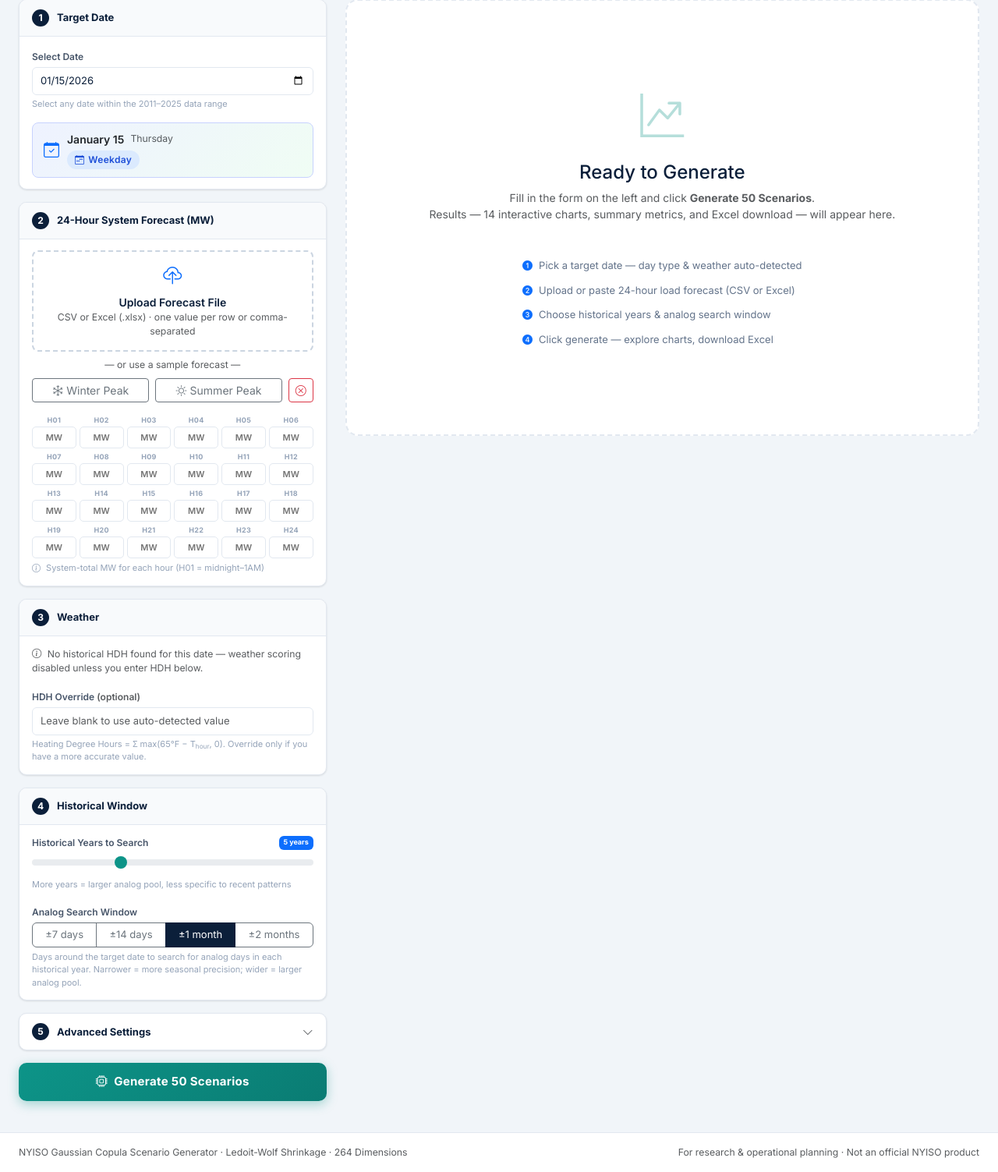
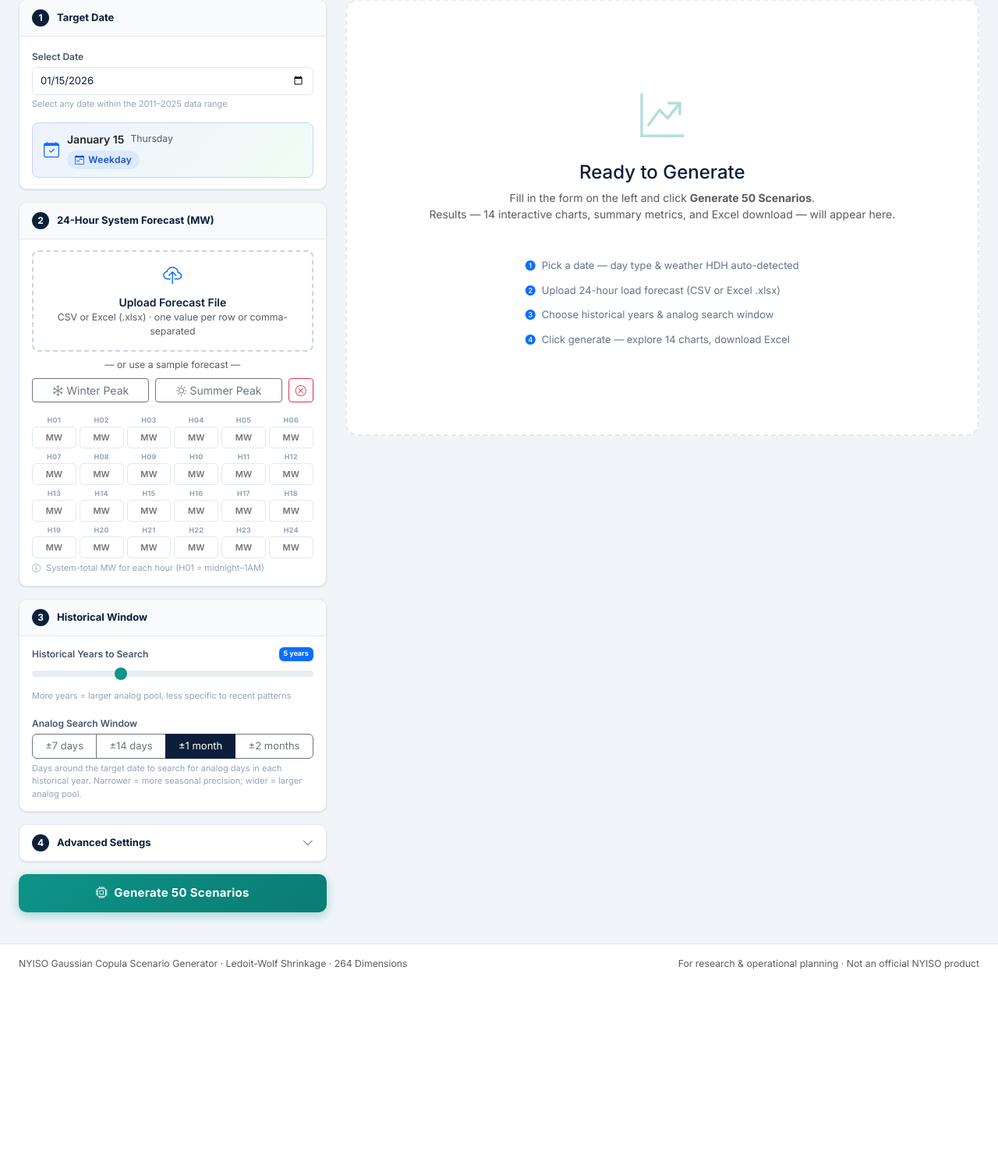
Before and after one commit to Mostofa-Zehad/Copula-Engine, a Flask app: page / in a window 1280 px wide. Shown: the part 402-1905 px from the top of the page at 78% size. After the commit the page ends 1645 px from the top, so only its background shows below. Run offline with Flask 3, Linux system fonts and the light colour scheme; some libraries are stand-ins or nearby versions.

Commit message:
Fix Render OOM crash; remove weather step; better error messages
- render.yaml: drop from --workers 2 to --workers 1 (free tier has 512MB;
  two workers each loading 11 zone Excel files caused OOM → HTML 502 error)
- Remove Step 3 (Weather input) entirely — HDH is auto-fetched from historical
  data and shown inline in the date info card; no user entry needed
- Renumber steps: Historical Window is now step 3, Advanced is step 4
- JS: remove hdh from generate payload; parse response safely so a cold-start
  HTML page shows a clear "server is starting up" message instead of raw JSON error

Co-Authored-By: Claude Sonnet 4.6 <noreply@anthropic.com>

```diff
--- a/render.yaml
+++ b/render.yaml
@@ -5,7 +5,7 @@ services:
     region: oregon
     plan: free
     buildCommand: pip install -r requirements.txt
-    startCommand: gunicorn app:app --workers 2 --timeout 180 --bind 0.0.0.0:$PORT
+    startCommand: gunicorn app:app --workers 1 --timeout 180 --bind 0.0.0.0:$PORT
     envVars:
       - key: PYTHON_VERSION
         value: 3.11.0
--- a/static/js/app.js
+++ b/static/js/app.js
@@ -54,13 +54,9 @@ async function fetchDateInfo() {
   const date    = dateEl?.value;
   const card    = document.getElementById("dateInfoCard");
   const spinner = document.getElementById("dateInfoSpinner");
-  const autoHdhRow    = document.getElementById("autoHdhRow");
-  const noAutoHdhRow  = document.getElementById("noAutoHdhRow");
 
   if (!date) {
     card?.classList.add("d-none");
-    autoHdhRow?.classList.add("d-none");
-    noAutoHdhRow?.classList.add("d-none");
     return;
   }
 
@@ -98,14 +94,13 @@ async function fetchDateInfo() {
       hn.classList.add("d-none");
     }
 
-    // Auto HDH
+    // Auto HDH — shown inline in date card
+    const hdhInline = document.getElementById("autoHdhInline");
     if (d.hdh !== null && d.hdh !== undefined) {
       document.getElementById("autoHdhVal").textContent = `${d.hdh} HDH`;
-      autoHdhRow?.classList.remove("d-none");
-      noAutoHdhRow?.classList.add("d-none");
+      hdhInline?.classList.remove("d-none");
     } else {
-      autoHdhRow?.classList.add("d-none");
-      noAutoHdhRow?.classList.remove("d-none");
+      hdhInline?.classList.add("d-none");
     }
 
     spinner?.classList.add("d-none");
@@ -320,10 +315,9 @@ async function generateScenarios() {
     return;
   }
 
-  const dayWindow   = parseInt(document.querySelector('input[name="dayWindow"]:checked')?.value || "30");
-  const histYears   = parseInt(document.getElementById("histYears")?.value || "5");
-  const hdhOverride = parseFloat(document.getElementById("hdh")?.value) || null;
-  const seed        = parseInt(document.getElementById("randSeed")?.value || "42");
+  const dayWindow = parseInt(document.querySelector('input[name="dayWindow"]:checked')?.value || "30");
+  const histYears = parseInt(document.getElementById("histYears")?.value || "5");
+  const seed      = parseInt(document.getElementById("randSeed")?.value || "42");
   const wPeak       = parseFloat(document.getElementById("wPeak")?.value    || "0.30");
   const wEnergy     = parseFloat(document.getElementById("wEnergy")?.value  || "0.25");
   const wRamp       = parseFloat(document.getElementById("wRamp")?.value    || "0.15");
@@ -344,7 +338,6 @@ async function generateScenarios() {
     w_weather:   wWeather,
     w_recency:   wRecency,
   };
-  if (hdhOverride !== null && !isNaN(hdhOverride)) payload.hdh = hdhOverride;
 
   btn.disabled = true;
   btn.innerHTML = `<span class="spinner-border spinner-border-sm me-2"></span>Running Copula…`;
@@ -358,7 +351,17 @@ async function generateScenarios() {
       body:    JSON.stringify(payload),
     });
 
-    const data = await res.json();
+    let data;
+    try {
+      data = await res.json();
+    } catch {
+      stopLoadingAnimation();
+      const hint = res.status === 503 || res.status === 502
+        ? "The server is starting up after being idle — please wait 30 seconds and try again."
+        : `Server returned HTTP ${res.status}. Check the Render logs for details.`;
+      showSection("error", hint);
+      return;
+    }
     stopLoadingAnimation();
 
     if (!data.success) {
@@ -374,7 +377,7 @@ async function generateScenarios() {
 
   } catch (err) {
     stopLoadingAnimation();
-    showSection("error", `Network error: ${err.message}`);
+    showSection("error", `Request failed: ${err.message}`);
   } finally {
     btn.disabled = false;
     btn.innerHTML = `<i class="bi bi-cpu me-2"></i>Generate 50 Scenarios`;
--- a/templates/index.html
+++ b/templates/index.html
@@ -166,6 +166,11 @@
                   </span>
                   <span id="holidayNameLabel" class="text-muted small d-none"></span>
                 </div>
+                <div id="autoHdhInline" class="mt-1 text-muted small d-none">
+                  <i class="bi bi-thermometer-half me-1"></i>
+                  Weather (HDH): <strong id="autoHdhVal">–</strong>
+                  <span class="ms-1">— auto-applied in scenario generation</span>
+                </div>
               </div>
               <div id="dateInfoSpinner" class="spinner-border spinner-border-sm text-primary d-none" role="status"></div>
             </div>
@@ -218,44 +223,10 @@
           </div>
         </div>
 
-        <!-- STEP 3: WEATHER (AUTO-DETECTED) -->
+        <!-- STEP 3: HISTORICAL SETTINGS -->
         <div class="card-panel mt-3">
           <div class="panel-header">
             <span class="step-badge">3</span>
-            <span class="panel-title">Weather</span>
-          </div>
-          <div class="panel-body">
-
-            <!-- Auto HDH row — shown when date is selected -->
-            <div id="autoHdhRow" class="auto-hdh-bar mb-3 d-none">
-              <i class="bi bi-thermometer-half me-1"></i>
-              Auto-detected HDH for this date:
-              <strong id="autoHdhVal">–</strong>
-              <span class="text-muted ms-1">(from historical Zone A data)</span>
-            </div>
-
-            <div id="noAutoHdhRow" class="text-muted small mb-3 d-none">
-              <i class="bi bi-info-circle me-1"></i>
-              No historical HDH found for this date — weather scoring disabled unless you enter HDH below.
-            </div>
-
-            <div>
-              <label class="form-label fw-600">HDH Override <span class="text-muted fw-400">(optional)</span></label>
-              <input type="number" id="hdh" class="form-control form-control-custom"
-                     placeholder="Leave blank to use auto-detected value"
-                     step="0.1" min="0" max="2000"/>
-              <div class="form-hint">
-                Heating Degree Hours = Σ max(65°F − T<sub>hour</sub>, 0).
-                Override only if you have a more accurate value.
-              </div>
-            </div>
-          </div>
-        </div>
-
-        <!-- STEP 4: HISTORICAL SETTINGS -->
-        <div class="card-panel mt-3">
-          <div class="panel-header">
-            <span class="step-badge">4</span>
             <span class="panel-title">Historical Window</span>
           </div>
           <div class="panel-body">
@@ -296,12 +267,12 @@
           </div>
         </div>
 
-        <!-- STEP 5: ADVANCED (COLLAPSIBLE) -->
+        <!-- STEP 4: ADVANCED (COLLAPSIBLE) -->
         <div class="card-panel mt-3">
           <button class="panel-header w-100 text-start border-0 bg-transparent"
                   type="button" data-bs-toggle="collapse"
                   data-bs-target="#advancedPanel" aria-expanded="false">
-            <span class="step-badge">5</span>
+            <span class="step-badge">4</span>
             <span class="panel-title">Advanced Settings</span>
             <i class="bi bi-chevron-down ms-auto text-muted"></i>
           </button>
@@ -376,10 +347,10 @@
           <p class="text-muted">Fill in the form on the left and click <strong>Generate 50 Scenarios</strong>.<br>
             Results — 14 interactive charts, summary metrics, and Excel download — will appear here.</p>
           <div class="placeholder-tips">
-            <div class="tip"><i class="bi bi-1-circle-fill me-2 text-primary"></i>Pick a target date — day type &amp; weather auto-detected</div>
-            <div class="tip"><i class="bi bi-2-circle-fill me-2 text-primary"></i>Upload or paste 24-hour load forecast (CSV or Excel)</div>
+            <div class="tip"><i class="bi bi-1-circle-fill me-2 text-primary"></i>Pick a date — day type &amp; weather HDH auto-detected</div>
+            <div class="tip"><i class="bi bi-2-circle-fill me-2 text-primary"></i>Upload 24-hour load forecast (CSV or Excel .xlsx)</div>
             <div class="tip"><i class="bi bi-3-circle-fill me-2 text-primary"></i>Choose historical years &amp; analog search window</div>
-            <div class="tip"><i class="bi bi-4-circle-fill me-2 text-primary"></i>Click generate — explore charts, download Excel</div>
+            <div class="tip"><i class="bi bi-4-circle-fill me-2 text-primary"></i>Click generate — explore 14 charts, download Excel</div>
           </div>
         </div>
       </div>
```
